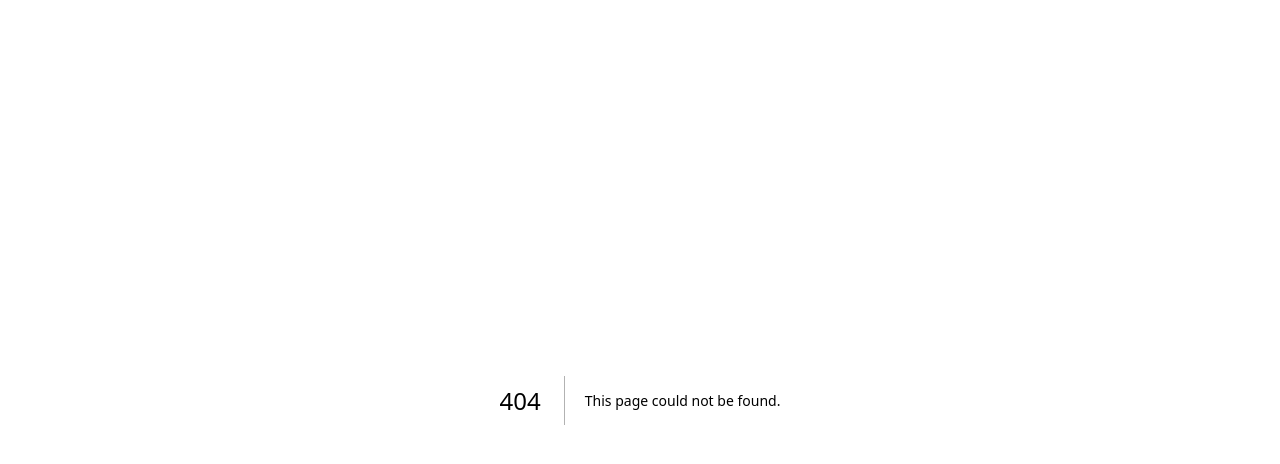
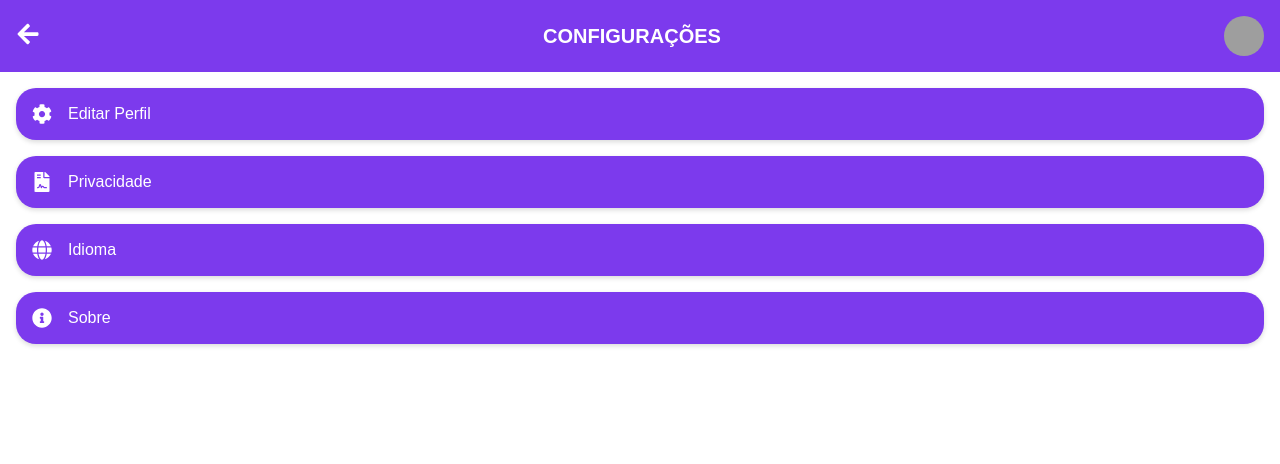
Before and after one commit to arthurlopes19/Projeto-WebAPP-A-ai-bio, a Next.js app: page /configuracoes in a window 1280 px wide. Before the commit this address had no page. Shown: the top 464 px of the page. Built offline with nearby package versions, Linux system fonts and the light colour scheme; grey boxes are pictures that could not be loaded.

Commit message:
feat: config

```diff
--- /dev/null
+++ b/src/app/configuracoes/page.tsx
@@ -0,0 +1,60 @@
+// Importe os ícones e o componente Link
+import { FaArrowLeft, FaCog, FaFileContract, FaGlobe, FaInfoCircle } from 'react-icons/fa';
+import Image from 'next/image';
+import Link from 'next/link';
+
+export default function ConfiguracoesPage() {
+  return (
+    <div className="app-container">
+
+      {/* 1. HEADER (Cabeçalho) */}
+      <header className="app-header">
+
+        {/* Botão de Voltar usando o componente Link */}
+        <Link href="/" className="interactive-element">
+          <FaArrowLeft size={24} />
+        </Link>
+
+        <h1>Configurações</h1>
+
+        {/* Avatar do Usuário */}
+        <Image
+          src="https://i.pravatar.cc/150?u=a042581f4e29026704d"
+          alt="Avatar do usuário"
+          width={40}
+          height={40}
+        />
+      </header>
+
+      {/* 2. MAIN (Conteúdo Principal) */}
+      <main className="app-main">
+        <div className="settings-menu">
+
+          <button className="settings-button interactive-element">
+            <FaCog size={20} />
+            <span>Editar Perfil</span>
+          </button>
+
+          <button className="settings-button interactive-element">
+            <FaFileContract size={20} />
+            <span>Privacidade</span>
+          </button>
+
+          <button className="settings-button interactive-element">
+            <FaGlobe size={20} />
+            <span>Idioma</span>
+          </button>
+
+          <button className="settings-button interactive-element">
+            <FaInfoCircle size={20} />
+            <span>Sobre</span>
+          </button>
+
+        </div>
+      </main>
+
+      {/* Esta página não tem footer */}
+
+    </div>
+  );
+}
--- a/src/app/globals.css
+++ b/src/app/globals.css
@@ -86,3 +86,31 @@ body {
 .interactive-element:hover {
   transform: translateY(-4px); /* Move o elemento 4px para cima */
 }
+/* --- Estilos da Página de Configurações --- */
+
+.settings-menu {
+  display: flex;
+  flex-direction: column; /* Empilha os botões verticalmente */
+  gap: 1rem; /* Cria um espaço de 16px entre cada botão */
+  width: 100%;
+}
+
+.settings-button {
+  display: flex;
+  align-items: center; /* Alinha o ícone e o texto */
+  padding: 1rem; /* 16px de espaçamento interno */
+  background-color: var(--cor-principal);
+  color: var(--cor-texto-principal);
+  border: none;
+  border-radius: 20px; /* Bordas bem arredondadas */
+  font-size: 1rem; /* 16px */
+  font-weight: 500;
+  width: 100%;
+  box-shadow: 0 2px 5px rgba(0, 0, 0, 0.15); /* Sombra sutil */
+  cursor: pointer;
+  text-align: left; /* Alinha o texto à esquerda */
+}
+
+.settings-button svg {
+  margin-right: 1rem; /* Espaço entre o ícone e o texto */
+}
```
Also changed, not shown: src/app/page.tsx (+5 -4 lines).
